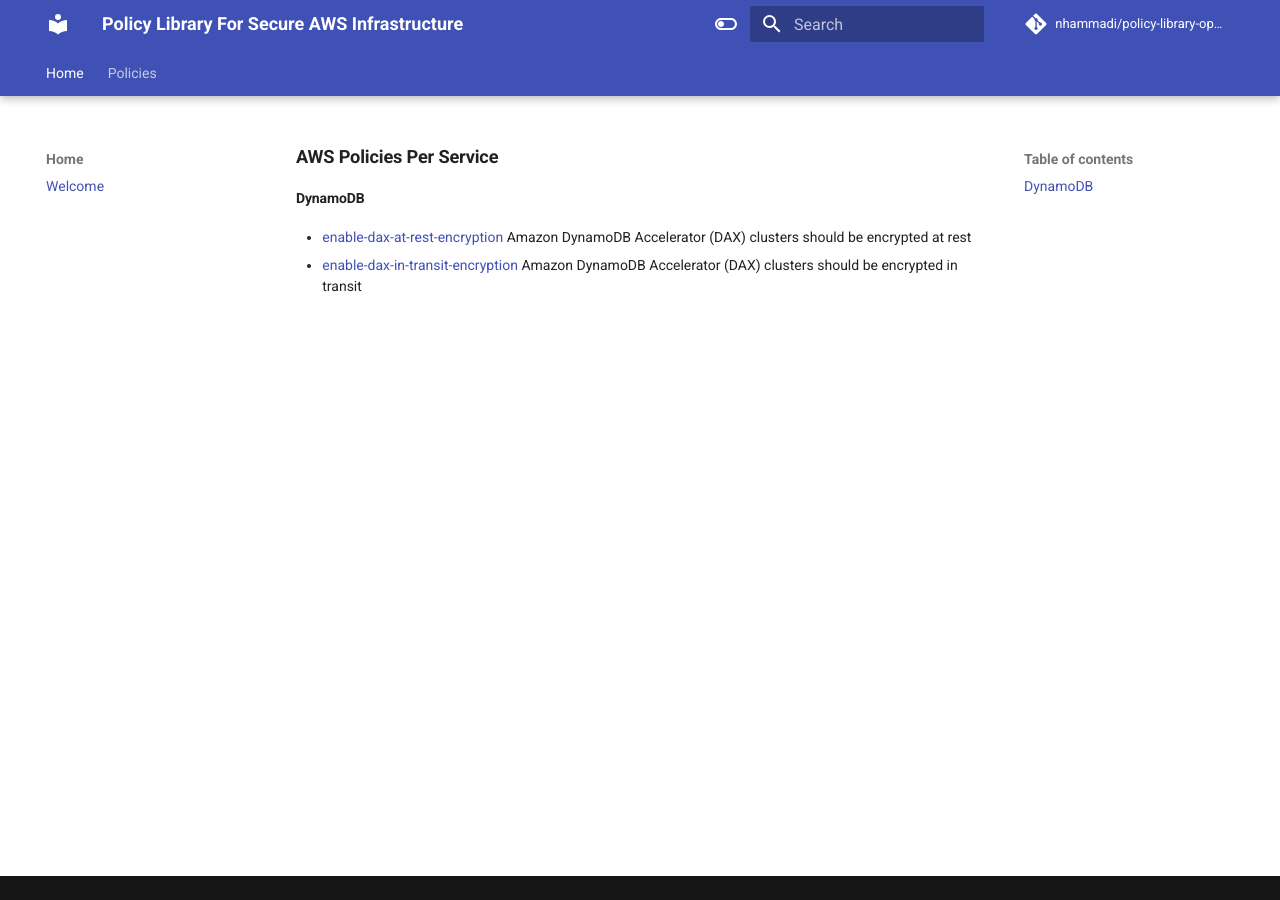
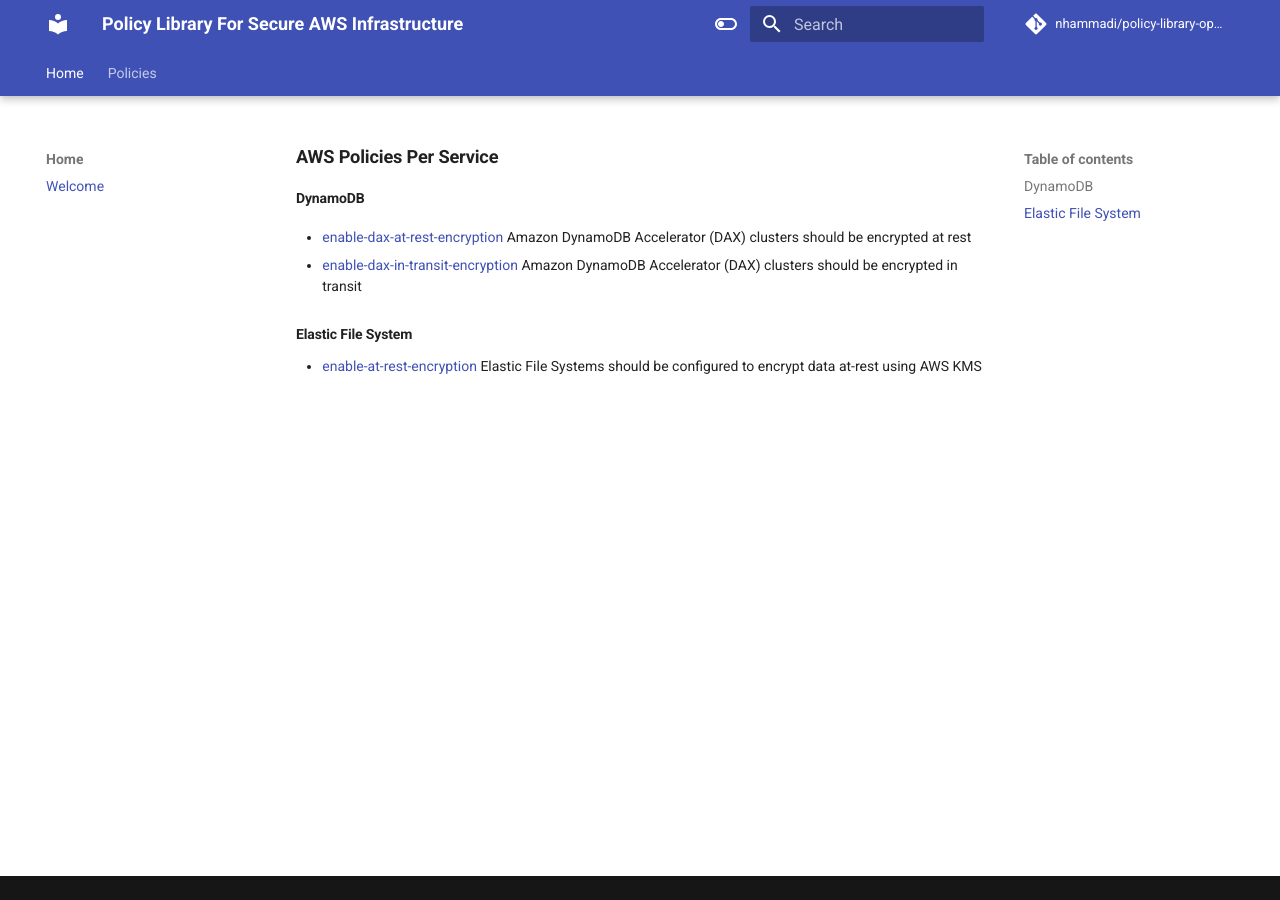
Before and after one commit to nhammadi/policy-library-opa-aws-terraform, an MkDocs documentation site: the page built from docs/index.md, in a window 1280 px wide. Built offline with MkDocs 1.6.1 and Material for MkDocs 9.7.7, drawn with Linux system fonts in a browser that asks for light colours; comment, search, counter and statistics services are not loaded.

Commit message:
Add new policy: efs-enable-at-rest-encryption

```diff
--- a/docs/index.md
+++ b/docs/index.md
@@ -4,3 +4,6 @@
 - [enable-dax-at-rest-encryption](./policies/dynamodb-dax-enable-in-transit-encryption.md) Amazon DynamoDB Accelerator (DAX) clusters should be encrypted at rest
 
 - [enable-dax-in-transit-encryption](./policies/dynamodb-dax-enable-in-transit-encryption.md) Amazon DynamoDB Accelerator (DAX) clusters should be encrypted in transit
+
+### Elastic File System
+- [enable-at-rest-encryption](./policies/efs-enable-at-rest-encryption.md) Elastic File Systems should be configured to encrypt data at-rest using AWS KMS
--- a/mkdocs.yml
+++ b/mkdocs.yml
@@ -72,3 +72,5 @@ nav:
   - DynamoDB:
     - enable-dax-in-transit-encryption: policies/dynamodb-dax-enable-in-transit-encryption.md
     - enable-dax-at-rest-encryption: policies/dynamodb-dax-enable-at-rest-encryption.md
+  - EFS:
+    - enable-at-rest-encryption: policies/efs-enable-at-rest-encryption.md
```
Also changed, not shown: docs/policies/efs-enable-at-rest-encryption.md (added, +40 -0 lines), 3 other files.
